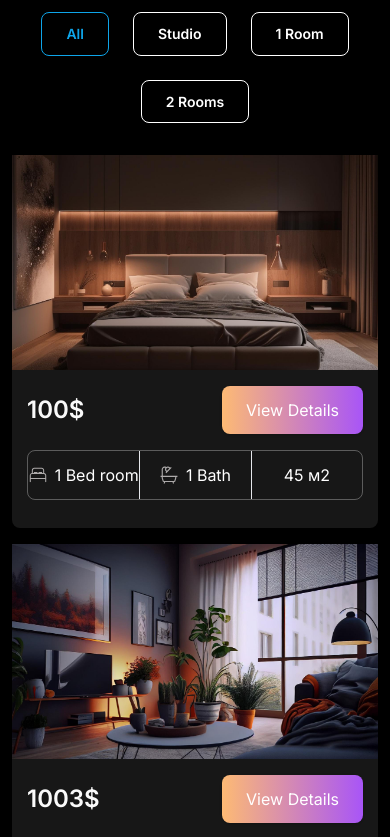
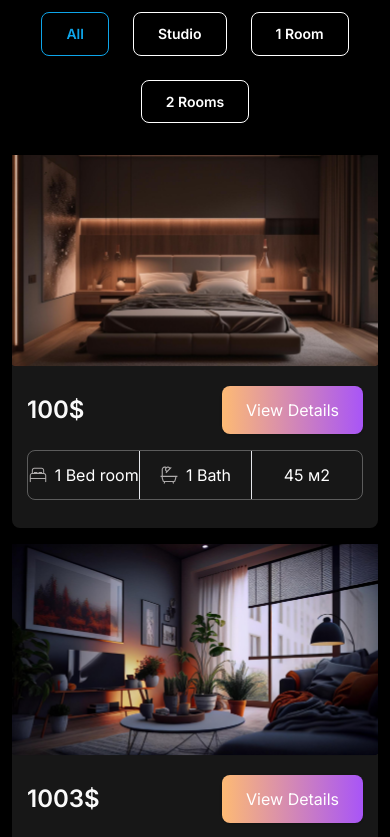
Before and after one commit to OlenaG68/zhytlo-capital, a Next.js app: page / in a window 390 px wide. Shown: the part 960-1797 px from the top of the page. Built offline with nearby package versions, Linux system fonts and the light colour scheme.

Commit message:
fix style

```diff
--- a/components/gallery/Card.tsx
+++ b/components/gallery/Card.tsx
@@ -41,7 +41,10 @@
                 <div className="relative z-10 h-fit">
                     <Slider {...settings}>
                         {card.images?.map((image, index) => (
-                            <div key={index}>
+                            <div
+                                key={index}
+                                className=" px-7 py-4 md:px-0 md:py-0"
+                            >
                                 <Image
                                     src={image}
                                     width={557}
```
